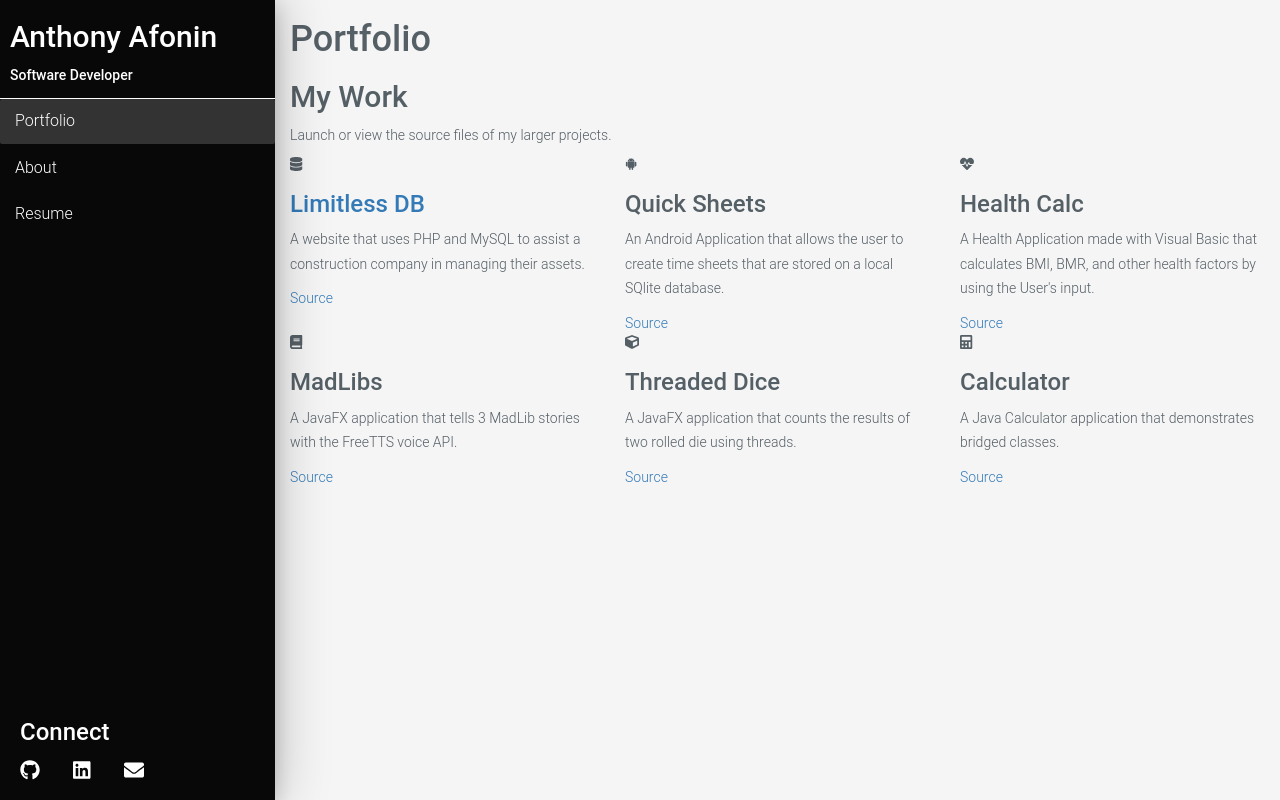
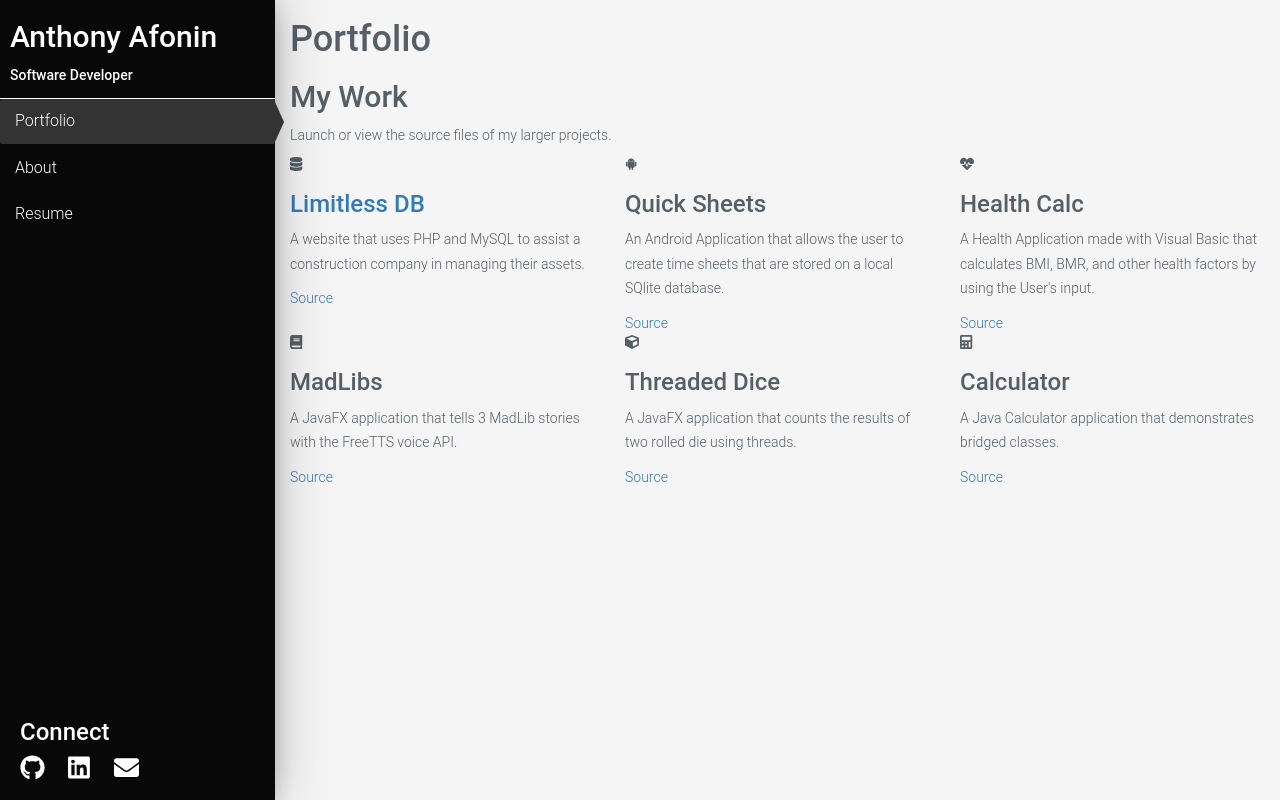
Before and after one commit to anthonyafonin/Portfolio, a PHP site: page /index.html in a window 1280 px wide. Run offline with PHP 8.4, Linux system fonts and the light colour scheme; some libraries are stand-ins or nearby versions.

Commit message:
pointers

```diff
--- a/css/style.css
+++ b/css/style.css
@@ -98,6 +98,20 @@ ul {
 		width: 275px;
 		padding: 0px;
 	}
+    li.brand-nav.active a:after{
+     content: " ";
+     display: block;
+     width: 0;
+     height: 0;
+     border-top: 20px solid transparent;
+     border-bottom: 20px solid transparent;
+     border-left: 9px solid #333;
+     position: absolute;
+     top: 50%;
+     margin-top: -20px;
+     left: 100%;
+     z-index: 2;
+ }
 }
 
 img {
@@ -211,24 +225,25 @@ body {
 }
 
 
-.nav-container .social-block{
-    position: absolute;
-    bottom: 0px;
-    width: 100%;
-    margin: 5px;
+@media(min-width: 992px){
+    .nav-container .social-block{
+        position: absolute;
+        bottom: 0px;
+        width: 100%;
+        padding-left: 20px;
+    }
 }
 .nav-container .social-block h3{
-    margin-bottom: 0px;
-    margin-left: 15px;
+    margin: 0px;
     color: white;
 }
 .nav-container .social-block div{
     display: inline-block;
-    padding: 15px;
+    padding: 10px 20px 20px 0px;
 }
 .nav-container .social-block div a{
     color: white;
-    font-size: 20px;
+    font-size: 25px;
 }
 .nav-container .social-block div a:hover{
     color: #333;
```
